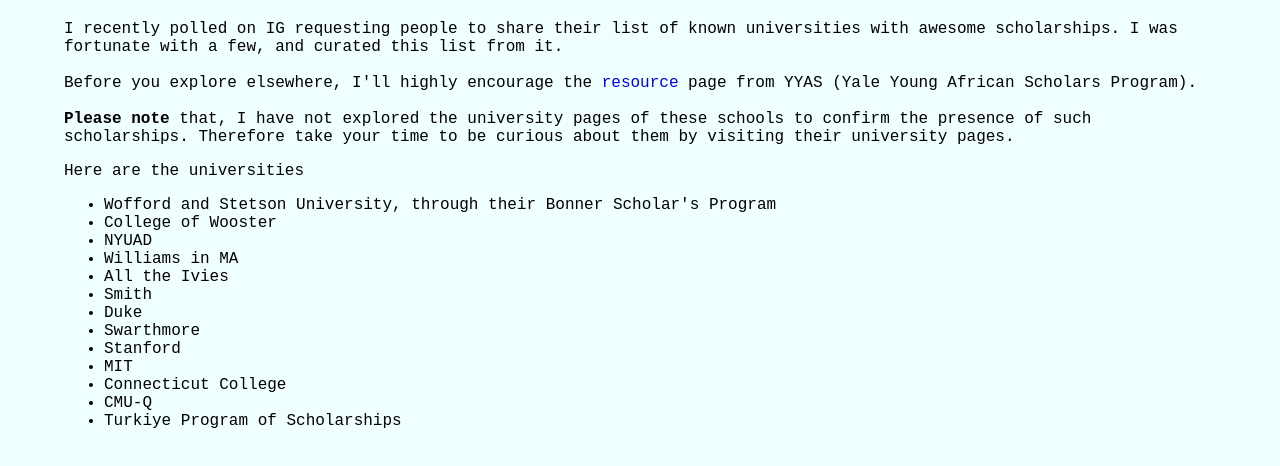
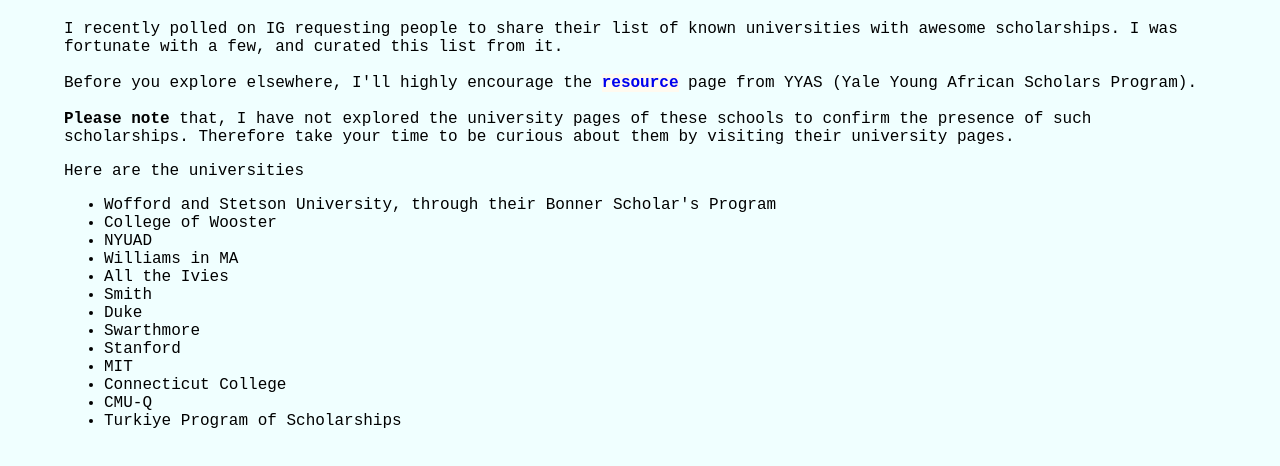
Before and after one commit to ezrankala/ezrankala.github.io, a plain HTML site: page us_colleges/universities.html in a window 1280 px wide. Shown: the part 60-526 px from the top of the page. Drawn offline with Linux system fonts and the light colour scheme.

Commit message:
highlighted the yyas resource page!

```diff
--- a/us_colleges/universities.css
+++ b/us_colleges/universities.css
@@ -7,4 +7,6 @@ body{
 
 a{
     text-decoration: none;
+    background: floralwhite;
+    font-weight: bolder;
 }
```
